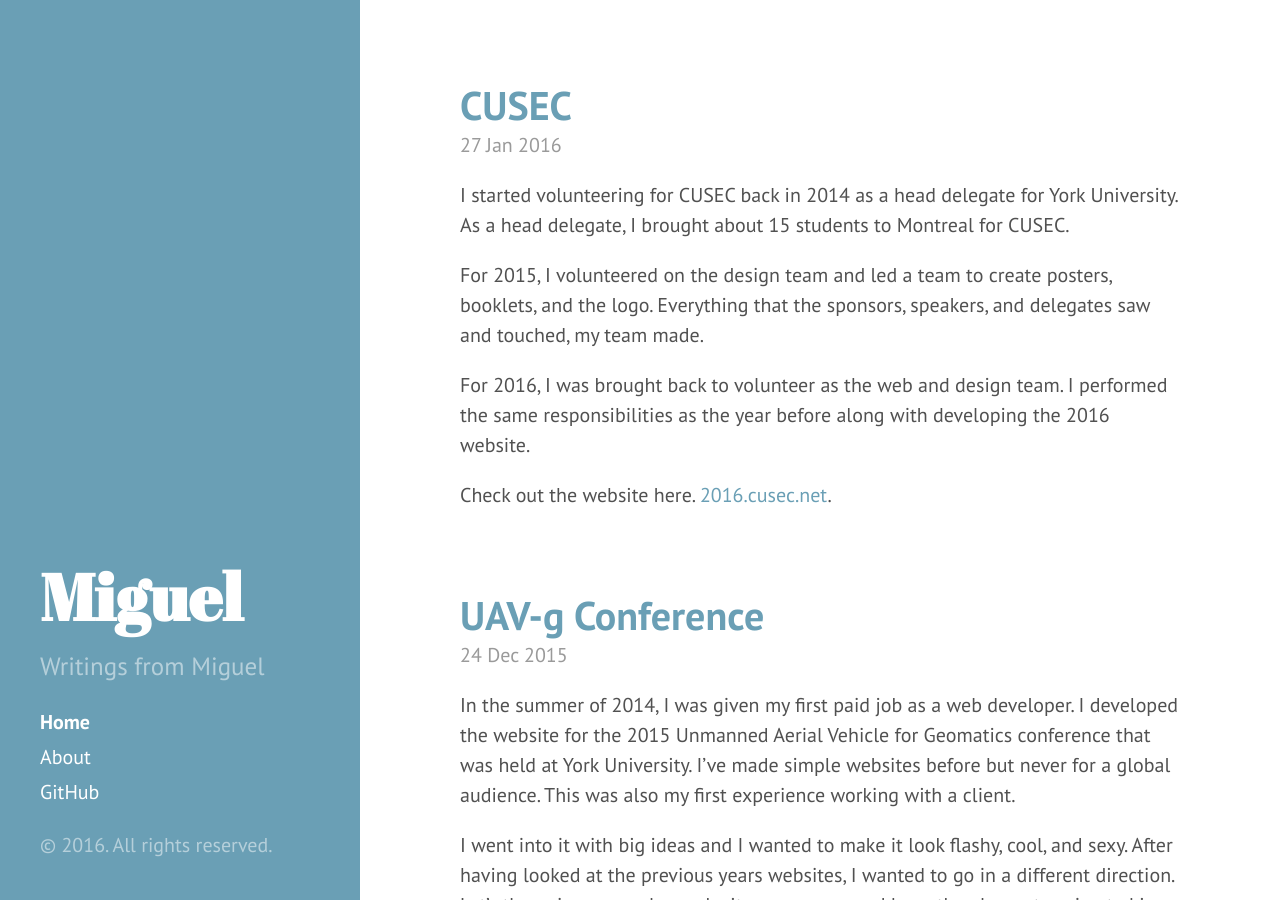
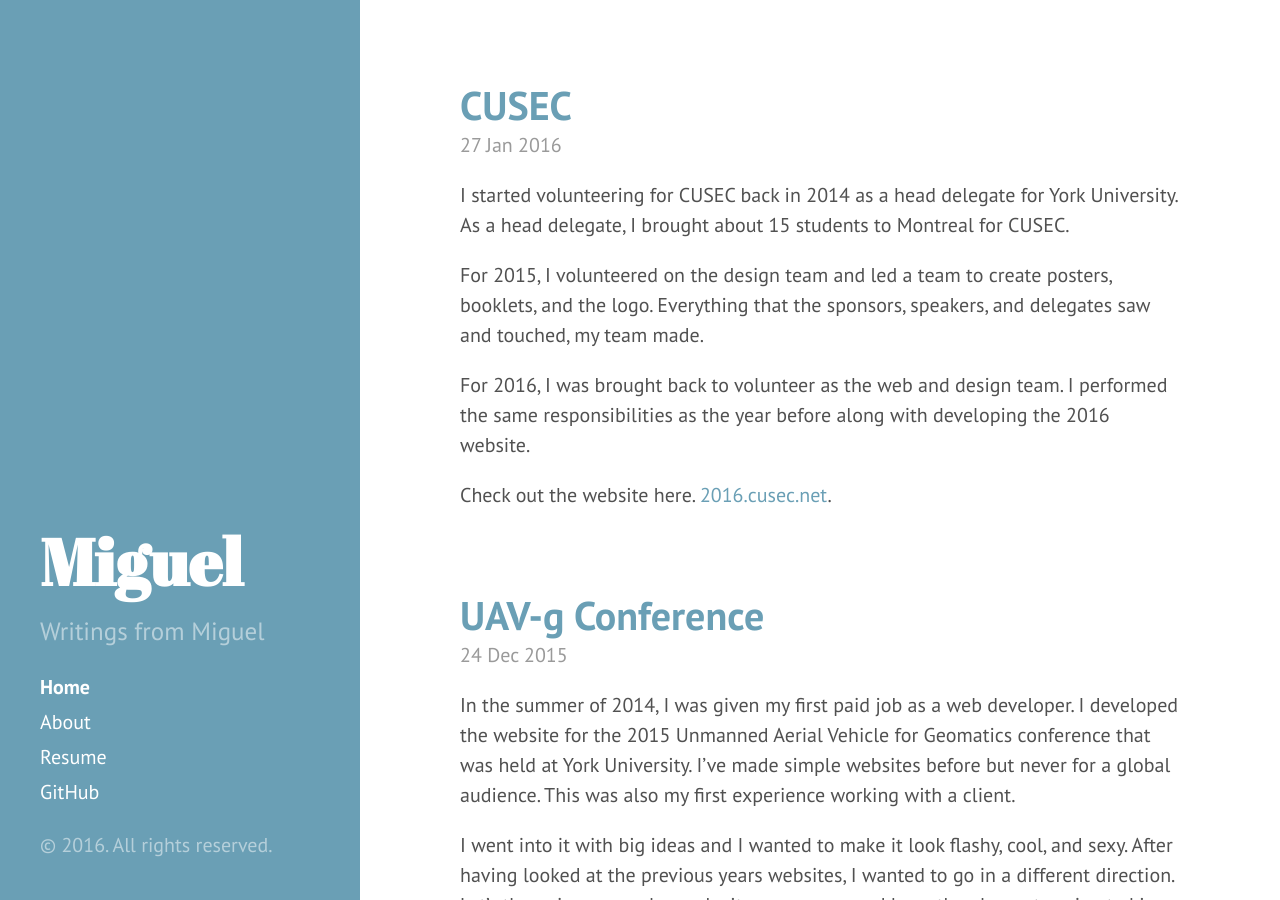
Before and after one commit to migueog/migueog.github.io, a Jekyll site: the page built from index.html, in a window 1280 px wide and 900 px high. Built offline with Jekyll 4.4.1, drawn with Linux system fonts in a browser that asks for light colours; Markdown is read by kramdown in place of the engine named in the settings; the list of posts is cut into pages by our own code.

Commit message:
Uploaded Resume

```diff
--- a/_includes/sidebar.html
+++ b/_includes/sidebar.html
@@ -25,6 +25,7 @@
           {% endif %}
         {% endif %}
       {% endfor %}
+      <a class="sidebar-nav-item" href="MiguelOcampoGooding.pdf">Resume</a>
       <a class="sidebar-nav-item" href="{{ site.github.repo }}">GitHub</a>
     </nav>
 
```
Also changed, not shown: 8 other files.
